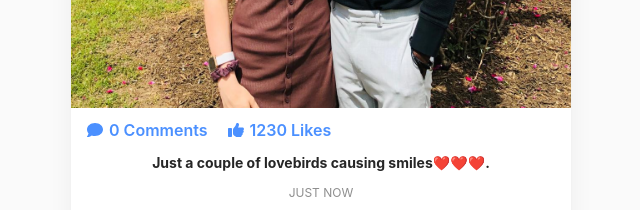
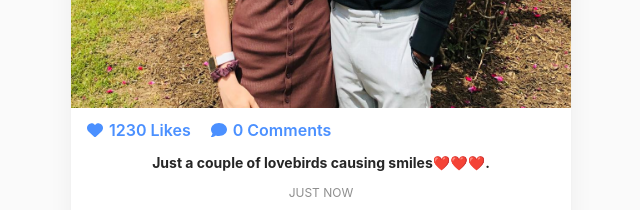
Before and after one commit to rony288/ronygram-app, a React (Create React App) app: page /Home in a window 1280 px wide. Shown: the part 920-1130 px from the top of the page, without its empty margins (319-959 px from the left). Built offline with nearby package versions, Linux system fonts and the light colour scheme.

Commit message:
Replace thumbs up icon with heart icon in posts

```diff
--- a/src/components/Posts.js
+++ b/src/components/Posts.js
@@ -1,6 +1,6 @@
 import React, { useState, useEffect } from 'react';
 import { FontAwesomeIcon } from '@fortawesome/react-fontawesome';
-import { faComment, faThumbsUp, faTrash, faPaperPlane, faTimes } from '@fortawesome/free-solid-svg-icons';
+import { faComment, faHeart, faTrash, faPaperPlane, faTimes } from '@fortawesome/free-solid-svg-icons';
 import './Posts.css';
 import CreatePost from './CreatePost';
 
@@ -21,14 +21,11 @@ const Posts = () => {
                 const data = await response.json();
 
                 const preparedData = data.map((post, postIndex) => {
-                    // SAFETY CHECK: Ensure comments is actually an Array
                     const rawComments = Array.isArray(post.comments) ? post.comments : [];
-
                     return {
                         ...post,
                         comments: rawComments.map((c, i) => ({
                             ...c,
-                            // Ensure every comment has an ID
                             id: c.id || `init-${postIndex}-${i}`
                         })),
                         isLiked: false
@@ -101,13 +98,10 @@ const Posts = () => {
             }
             return post;
         }));
-
         setCommentInput("");
     };
 
     if (loading) return <div>Loading...</div>;
-
-    // Improved Error Message
     if (error) return (
         <div style={{ color: 'red', textAlign: 'center', marginTop: '20px' }}>
             <h3>⚠️ Error Loading Feed</h3>
@@ -141,14 +135,17 @@ const Posts = () => {
                     </div>
 
                     <div className="post-actions">
-                        <span onClick={() => toggleCommentBox(post.id)} className="action-icon">
-                            <FontAwesomeIcon icon={faComment}/> {post.comments.length} Comments
-                        </span>
+                        {/* Like Button */}
                         <span
                             onClick={() => handleLike(post.id)}
                             className={`action-icon ${post.isLiked ? 'liked' : ''}`}
                         >
-                            <FontAwesomeIcon icon={faThumbsUp}/> {post.likes} Likes
+                            <FontAwesomeIcon icon={faHeart}/> {post.likes} Likes
+                        </span>
+
+                        {/* Comment Button */}
+                        <span onClick={() => toggleCommentBox(post.id)} className="action-icon">
+                            <FontAwesomeIcon icon={faComment}/> {post.comments.length} Comments
                         </span>
                     </div>
 
@@ -156,7 +153,7 @@ const Posts = () => {
                         <h5 className="post-description">{post.description}</h5>
                         <p className="post-created">{post.created}</p>
 
-                        {/* Comments Section */}
+                        {/* Comments List */}
                         {post.comments.length > 0 && (
                             <div className="comments-section">
                                 {post.comments.map((c) => (
@@ -167,7 +164,6 @@ const Posts = () => {
                                         <button
                                             className="comment-delete-btn"
                                             onClick={() => handleDeleteComment(post.id, c.id)}
-                                            title="Delete comment"
                                         >
                                             <FontAwesomeIcon icon={faTimes} />
                                         </button>
@@ -176,6 +172,7 @@ const Posts = () => {
                             </div>
                         )}
 
+                        {/* Comment Input */}
                         {activeCommentBox === post.id && (
                             <div className="comment-input-area">
                                 <input
```
